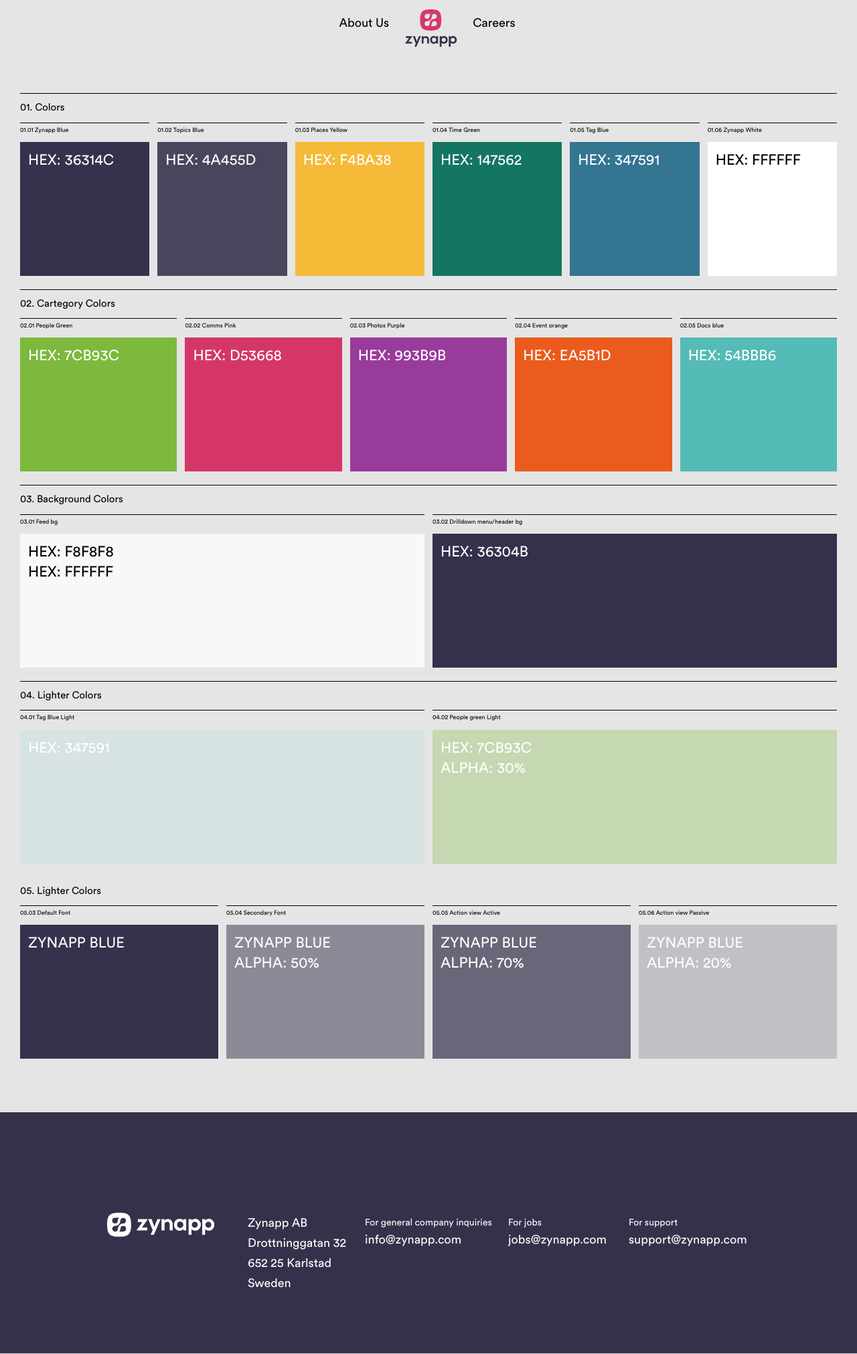
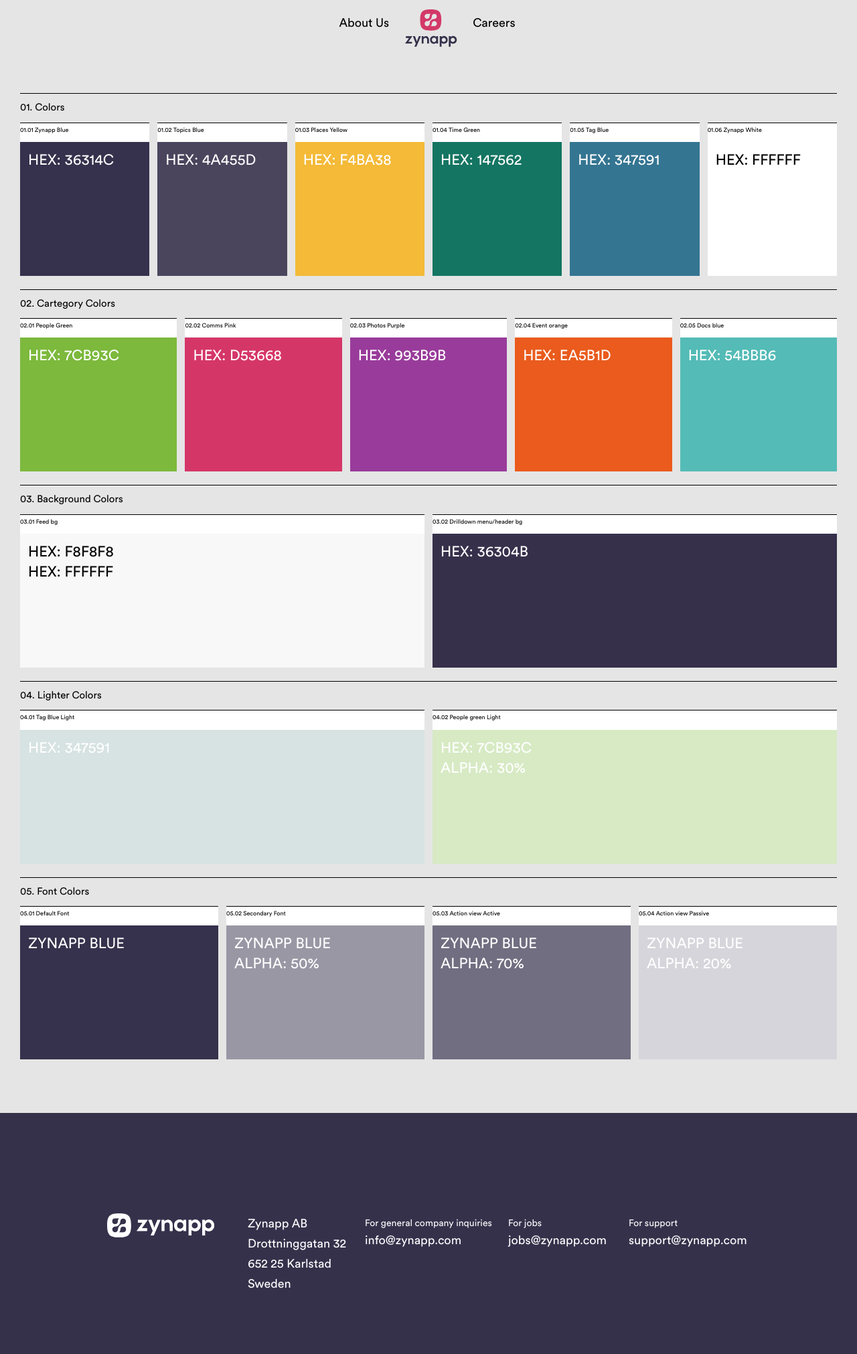
Before and after one commit to kristoffernolgren/zynapp, a Jekyll site: the page built from profile.html, in a window 1280 px wide. Shown: the whole page at 67% size. Built offline with Jekyll 4.4.1, drawn with Linux system fonts in a browser that asks for light colours.

Commit message:
white background

```diff
--- a/assets/sass/base/_root.scss
+++ b/assets/sass/base/_root.scss
@@ -44,7 +44,8 @@
 .profile__subsection{
 	border-top: 1px solid black;
 	flex: 1;
-	margin-right: 12px;
+	margin: 0 12px 20px 0;
+    background: white;
 }
 .profile__subsection__header::before{
 	counter-increment: subsection;
@@ -61,6 +62,7 @@
 	text-transform: uppercase;
 	height: 200px;
 	padding: 12px;
+	margin: 0;
 }
 
 footer {
--- a/profile.html
+++ b/profile.html
@@ -82,8 +82,8 @@
 		</div>
 	</div>
 </section>
-<section>
-	<h1 class="profile__section__header">Lighter Colors</h1>
+<section class="profile__section">
+	<h1 class="profile__section__header">Font Colors</h1>
 	<div class="container__profile__subsection">
 		<div class="profile__subsection">
 			<h2 class="profile__subsection__header">Default Font</h2>
```
Also changed, not shown: README.md (deleted).
